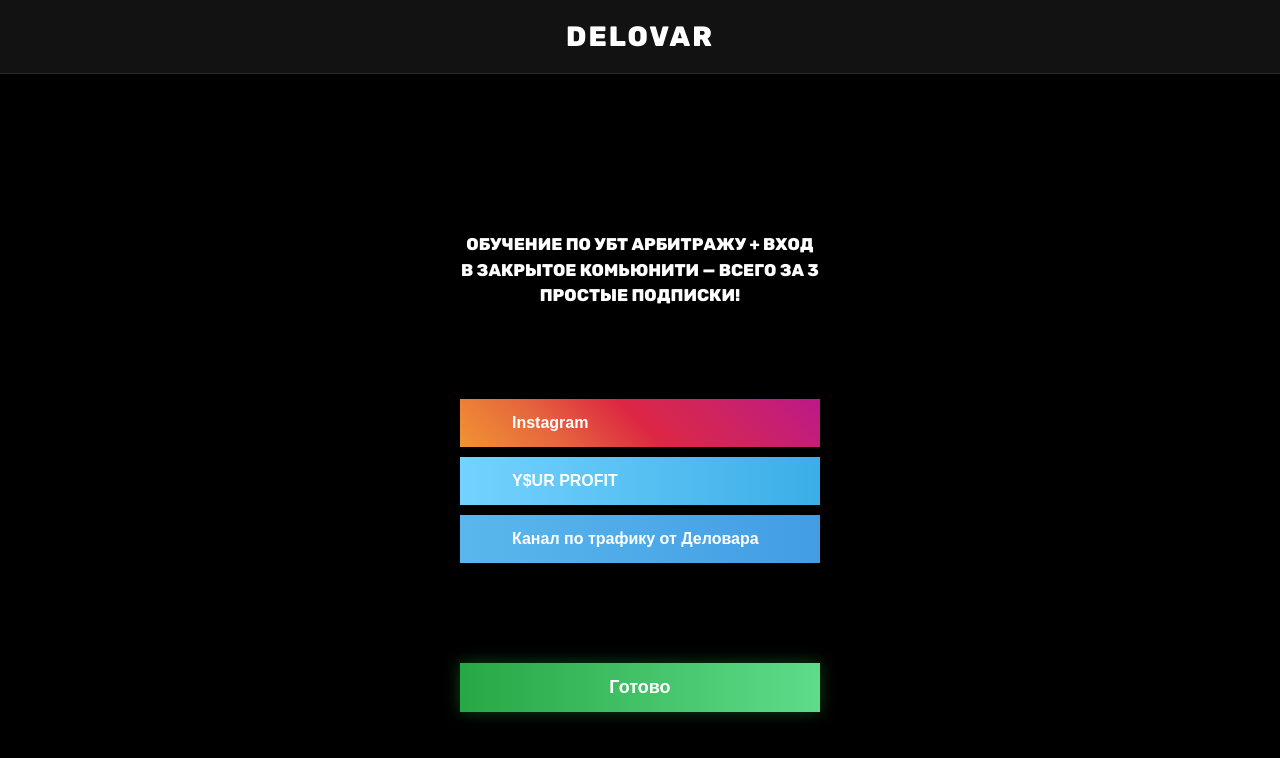
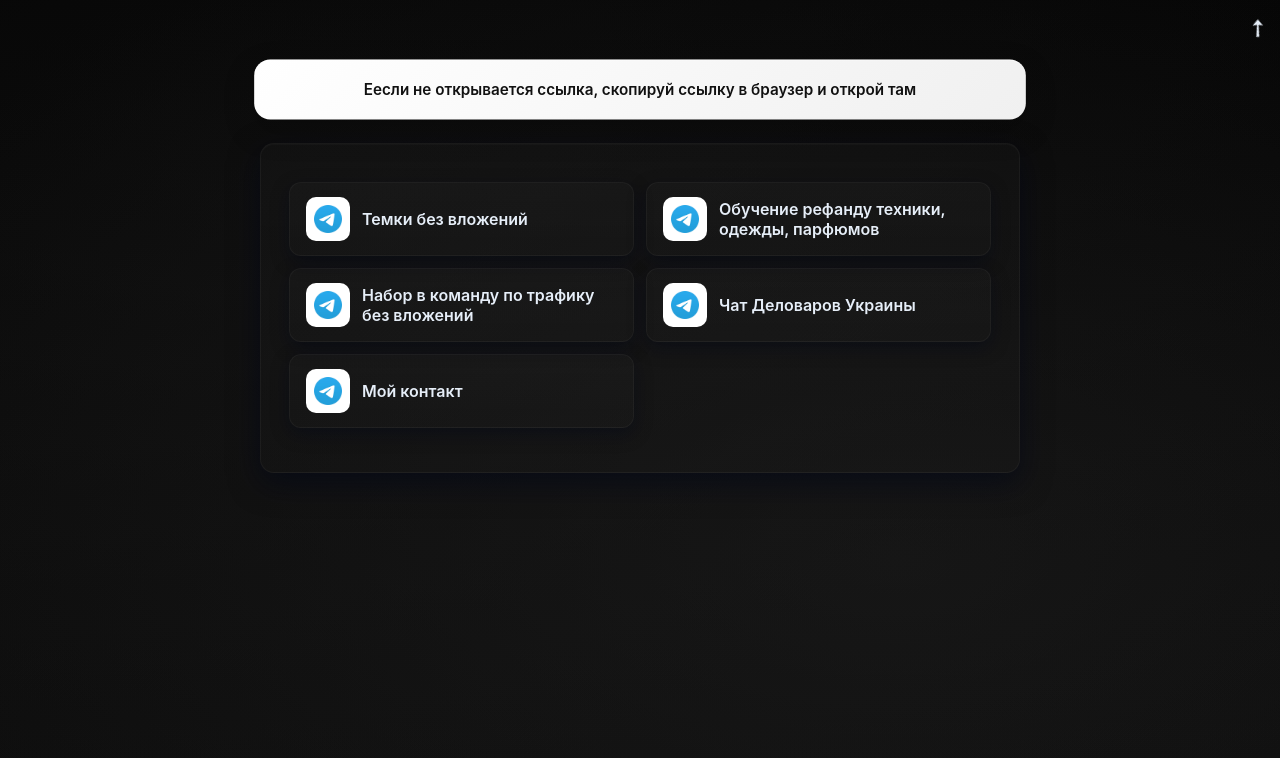
Before and after one commit to govvverment/mason2, a plain HTML site: page index.html in a window 1280 px wide. Drawn offline with Linux system fonts and the light colour scheme.

Commit message:
Add files via upload

```diff
--- a/index.html
+++ b/index.html
@@ -1,172 +1,176 @@
-<!DOCTYPE html>
+<!doctype html>
 <html lang="ru">
 <head>
-  <meta charset="UTF-8" />
-  <meta name="viewport" content="width=device-width, initial-scale=1.0"/>
-  <title>Подписка на УБТ</title>
+  <meta charset="utf-8" />
+  <meta name="viewport" content="width=device-width,initial-scale=1" />
+  <title>Переходник TikTok → Telegram</title>
   <style>
-    @import url('https://fonts.googleapis.com/css2?family=Rubik:wght@400;600;800&display=swap');
+    :root{
+      --bg1: #0f172a;
+      --bg2: #111827;
+      --accent-1: #06b6d4;
+      --accent-2: #7c3aed;
+      --card: rgba(255,255,255,0.03);
+      --glass: rgba(255,255,255,0.06);
+      --text: #e6eef8;
+      --muted: #9aa6bd;
+      --radius: 14px;
+      font-family: Inter, ui-sans-serif, system-ui, -apple-system, "Segoe UI", Roboto, "Helvetica Neue", Arial;
+    }
+    *{box-sizing: border-box}
+    html,body{height:100%}
+	body{
+	  margin:0;
+	  padding:60px 32px 32px 32px; /* Подвинули вниз блоки */
+	  display:flex;
+	  flex-direction:column;
+	  align-items:center;
+	  justify-content:flex-start;
+	  position: relative;
+	  color:var(--text);
 
-    body {
-      margin: 0;
-      font-family: 'Rubik', sans-serif;
-      background: #000;
-      color: #fff;
-      display: flex;
-      flex-direction: column;
-      align-items: center;
+	  /* ПАЛИТРА 1 — синий градиент */
+background:
+  radial-gradient(1600px 900px at 30% 30%, rgba(30,30,30,0.4), transparent),
+  radial-gradient(1200px 700px at 70% 70%, rgba(50,50,50,0.3), transparent),
+  linear-gradient(180deg, #000000, #0a0a0a);
+
+	}
+		.arrow{
+      position: absolute;
+      top:13px;
+      right:13px;
+      font-size:24px;
+      transform:rotate(-45deg);
+      animation:shake 1s ease-in-out infinite alternate;
     }
-
-    .header {
-      position: sticky;
-      top: 0;
-      background-color: rgba(255, 255, 255, 0.07);
-      width: 100%;
-      padding: 20px;
-      text-align: center;
-      font-size: 28px;
-      font-weight: 800;
-      letter-spacing: 2px;
-      color: #ffffff;
-      border-bottom: 1px solid rgba(255, 255, 255, 0.1);
-      text-transform: uppercase;
-      z-index: 1000;
+    @keyframes shake{
+      0%{transform: rotate(-45deg) translateY(0)}
+      50%{transform: rotate(-45deg) translateY(-3px)}
+      100%{transform: rotate(-45deg) translateY(0)}
     }
-
-    .page-container {
-      width: 80%;
-      display: flex;
-      flex-direction: column;
-      align-items: center;
-      margin-top: 10%;
+	.hint-top{
+	  background: linear-gradient(135deg, #ffffff, #f0f0f0);
+	  color:#111;
+	  padding:20px 24px;
+	  border-radius:16px;
+	  margin-bottom:24px;
+	  font-size:15px;
+	  width:100%;
+	  max-width:760px;
+	  text-align:center;
+	  font-weight:600;
+	  box-shadow: 0 8px 24px rgba(0,0,0,0.18), inset 0 1px 0 rgba(255,255,255,0.4);
+	  display:flex;
+	  align-items:center;
+	  justify-content:center;
+	  position: relative;
+	  animation:fadePulse 3s ease-in-out infinite alternate;
+	}
+    .card{
+      width:100%;
+      max-width:760px;
+      background: linear-gradient(180deg, rgba(255,255,255,0.02), rgba(255,255,255,0.01));
+      border-radius:var(--radius);
+      padding:28px;
+      box-shadow: 0 10px 30px rgba(2,6,23,0.6), inset 0 1px 0 rgba(255,255,255,0.02);
+      border: 1px solid rgba(255,255,255,0.04);
+      position: relative;
     }
-
-    .text-block {
-      background: transparent;
-      margin: 10px auto 20px;
-      padding: 20px;
-      text-align: center;
-      width: 90%;
-      max-width: 360px;
+    header{
+      display:flex;
+      gap:16px;
+      align-items:center;
+      margin-bottom:20px;
     }
-
-    .text-block p {
-      font-size: 17px;
-      font-weight: 600;
-      color: #fff; /* Было #000 */
-      line-height: 1.5;
-      margin: 0;
+    .logo{
+      width:64px;height:64px;
+      border-radius:12px;
+      display:grid;place-items:center;
+      background:#fff;
+      box-shadow: 0 6px 20px rgba(12,18,40,0.6);
+      flex:0 0 64px;
+      animation:pulse 6s ease-in-out infinite;
     }
-
-    .buttons-block {
-      background: rgba(0, 0, 0, 0.2);
-      backdrop-filter: blur(4px);
-      padding: 20px;
-      border-radius: 0;
-      width: 90%;
-      max-width: 360px;
-      margin: 20px auto 30px;
+    .title{line-height:1;}
+    .title h1{margin:0;font-size:20px;letter-spacing:-0.2px}
+    .links{
+      display:grid;
+      grid-template-columns:repeat(2,1fr);
+      gap:12px;
+      margin:10px 0 16px 0;
     }
-
-    .buttons-block button {
-      display: flex;
-      align-items: center;
-      justify-content: flex-start;
-      gap: 12px;
-      padding: 14px 20px;
-      margin: 10px 0;
-      border: none;
-      border-radius: 0;
-      font-size: 16px;
-      font-weight: 700;
-      color: white;
-      cursor: pointer;
-      width: 100%;
-      transition: transform 0.2s;
+    @media (max-width:520px){
+      .links{grid-template-columns:1fr}
+      header{gap:12px}
     }
-
-    .buttons-block button:hover {
-      transform: scale(1.02);
+    .btn{
+      display:flex;align-items:center;gap:12px;
+      padding:14px 16px;border-radius:12px;
+      background:linear-gradient(180deg, rgba(255,255,255,0.02), rgba(255,255,255,0.01));
+      border:1px solid rgba(255,255,255,0.04);
+      color:var(--text);text-decoration:none;font-weight:600;
+      transition:transform .14s ease, box-shadow .14s ease, opacity .12s ease;
+      box-shadow: 0 6px 18px rgba(2,6,23,0.45);
     }
-
-    .instagram-btn {
-      background: linear-gradient(45deg, #f09433, #e6683c, #dc2743, #cc2366, #bc1888);
+    .btn:active{transform:translateY(1px) scale(.998)}
+    .btn:hover{transform:translateY(-4px);box-shadow:0 18px 40px rgba(2,6,23,0.6)}
+    .btn .icon{
+      width:44px;height:44px;
+      border-radius:10px;
+      display:grid;place-items:center;
+      background:#fff;
+      flex:0 0 44px;
     }
-
-    .telegram-btn:nth-of-type(2) {
-      background: linear-gradient(90deg, #74d2ff, #3baee7);
-    }
-
-    .telegram-btn:nth-of-type(3) {
-      background: linear-gradient(90deg, #5ab7ec, #429de4);
-    }
-
-    .buttons-block svg {
-      width: 20px;
-      height: 20px;
-      fill: white;
-    }
-
-    .submit-block {
-      background: rgba(0, 0, 0, 0.2);
-      backdrop-filter: blur(4px);
-      margin: 20px auto;
-      padding: 20px;
-      text-align: center;
-      width: 90%;
-      max-width: 360px;
-      border-radius: 0;
-    }
-
-    .submit-block button {
-      width: 100%;
-      font-size: 18px;
-      padding: 14px 0;
-      border: none;
-      border-radius: 0;
-      cursor: pointer;
-      font-weight: 700;
-      color: white;
-      background-image: linear-gradient(90deg, #28a745 0%, #5edc8a 100%);
-      box-shadow: 0 0 16px rgba(40, 167, 69, 0.4);
-      transition: transform 0.2s, opacity 0.2s;
-    }
-
-    .submit-block button:hover {
-      transform: scale(1.03);
-      opacity: 0.95;
-    }
+	@keyframes fadePulse{
+	  0%{transform:scale(1); box-shadow:0 8px 24px rgba(0,0,0,0.18), inset 0 1px 0 rgba(255,255,255,0.4);}
+	  50%{transform:scale(1.02); box-shadow:0 12px 32px rgba(0,0,0,0.22), inset 0 1px 0 rgba(255,255,255,0.5);}
+	  100%{transform:scale(1); box-shadow:0 8px 24px rgba(0,0,0,0.18), inset 0 1px 0 rgba(255,255,255,0.4);}
+	}
   </style>
 </head>
 <body>
+  <!-- Белый блок сверху -->
+  <div class="hint-top">
+    Еесли не открывается ссылка, скопируй ссылку в браузер и открой там
+  </div>
+  <!-- Анимированная стрелка сверху справа -->
+  <div class="arrow">➚</div>
 
-  <div class="header">Delovar</div>
+  <main class="card" role="main">
 
-  <div class="page-container">
-    <div class="text-block">
-      <p><strong>ОБУЧЕНИЕ ПО УБТ АРБИТРАЖУ + ВХОД В ЗАКРЫТОЕ КОМЬЮНИТИ — ВСЕГО ЗА 3 ПРОСТЫЕ ПОДПИСКИ!</strong></p>
-    </div>
-
-    <div class="buttons-block">
-  <button class="instagram-btn" onclick="window.open('https://instagram.com/_u/delovar__producti0n', '_blank')">
-    <svg viewBox="0 0 24 24"><path d="..."/></svg>
-    Instagram
-  </button>
-
-  <button class="telegram-btn" onclick="window.location.href='tg://join?invite=A9LNwZb58ztlMmRi'">
-    <svg viewBox="0 0 24 24"><path d="..."/></svg>
-    Y$UR PROFIT
-  </button>
-
-  <button class="telegram-btn" onclick="window.location.href='tg://join?invite=msyYdHyL9B1hMWQ6'">
-    <svg viewBox="0 0 24 24"><path d="..."/></svg>
-    Канал по трафику от Деловара
-  </button>
-</div>
-
-    <div class="submit-block">
-      <button onclick="window.location.href='https://t.me/delovarscorp_bot'">Готово</button>
-    </div>
-  </div>
+    <section class="links" aria-label="Ссылки на каналы">
+      <a class="btn" href="https://t.me/+6oTWQiX4Lf84ZWYy" target="_blank" rel="noopener noreferrer">
+        <span class="icon" aria-hidden>
+          <img src="telegram.png" alt="Telegram" style="width:28px;height:28px;object-fit:contain;" />
+        </span>
+        <span>Темки без вложений</span>
+      </a>
+      <a class="btn" href="https://www.instagram.com/delovar_production?igsh=cmJ0bXA1enA4MTJy" target="_blank" rel="noopener noreferrer">
+        <span class="icon" aria-hidden>
+          <img src="telegram.png" alt="Telegram" style="width:28px;height:28px;object-fit:contain;" />
+        </span>
+        <span>Обучение рефанду техники, одежды, парфюмов </span>
+      </a>
+      <a class="btn" href="https://t.me/+XtNG6NH45B85MzEy" target="_blank" rel="noopener noreferrer">
+        <span class="icon" aria-hidden>
+          <img src="telegram.png" alt="Telegram" style="width:28px;height:28px;object-fit:contain;" />
+        </span>
+        <span>Набор в команду по трафику без вложений </span>
+      </a>
+      <a class="btn" href="https://t.me/+M3spzCguq9cwNGIy" target="_blank" rel="noopener noreferrer">
+        <span class="icon" aria-hidden>
+          <img src="telegram.png" alt="Telegram" style="width:28px;height:28px;object-fit:contain;" />
+        </span>
+        <span>Чат Деловаров Украины</span>
+      </a>
+	  <a class="btn" href="https://t.me/YourManager01" target="_blank" rel="noopener noreferrer">
+        <span class="icon" aria-hidden>
+          <img src="telegram.png" alt="Telegram" style="width:28px;height:28px;object-fit:contain;" />
+        </span>
+        <span>Мой контакт</span>
+      </a>
+    </section>
+  </main>
 </body>
 </html>
```
Also changed, not shown: telegram.png (added).
